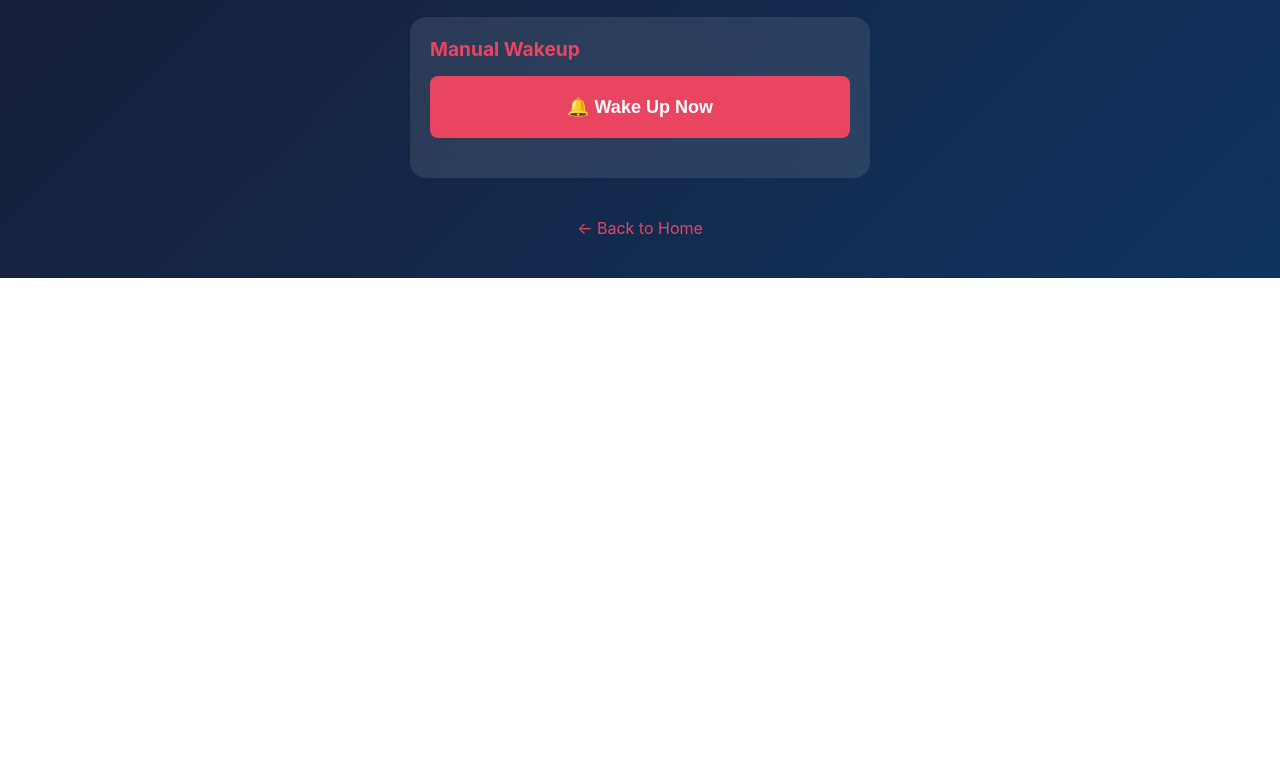
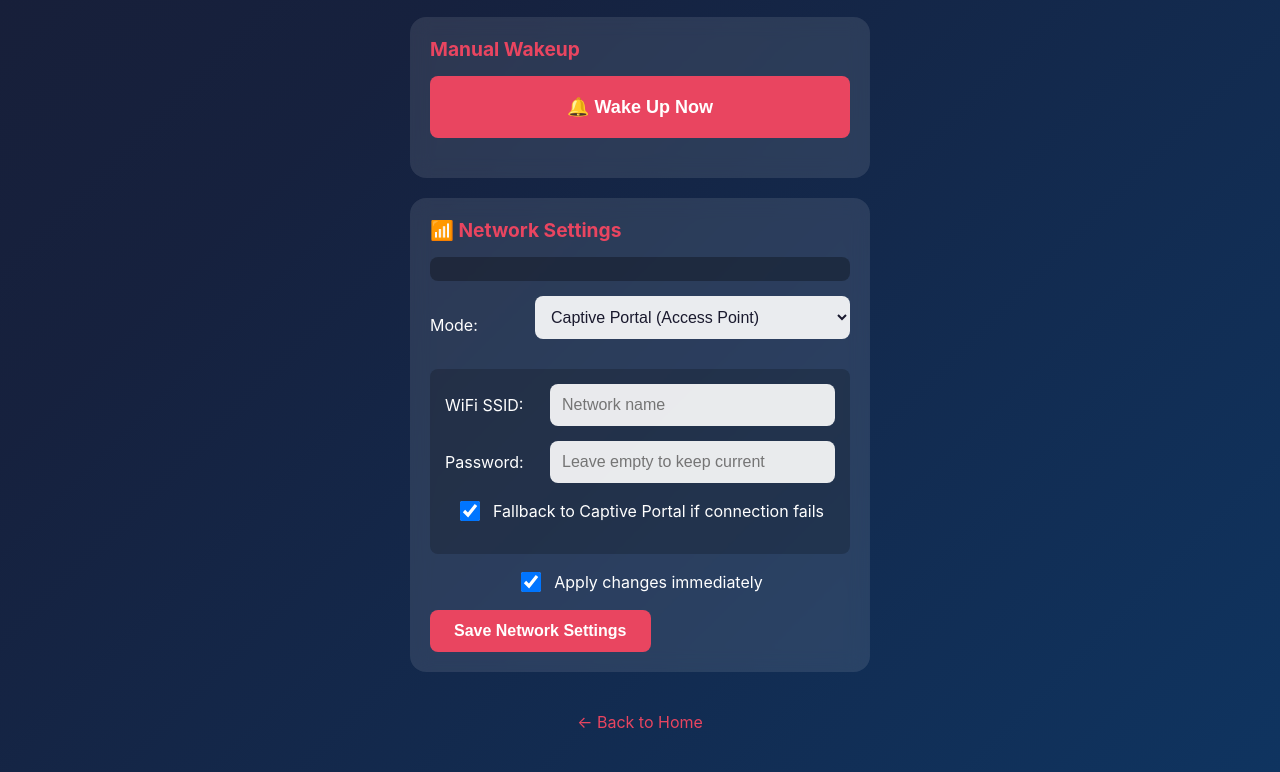
Before and after one commit to dreerr/the-dreaming-clock, a plain HTML site: page data/settings.html in a window 1280 px wide. Shown: the part 1147-1919 px from the top of the page. Before the commit the page ends 1425 px from the top, so only its background shows below. Drawn offline with Linux system fonts and the light colour scheme; no server answers.

Commit message:
Füge Netzwerk-Einstellungen hinzu: Implementiere UI und Backend-Logik für die Konfiguration von WiFi und Captive Portal

```diff
--- a/data/settings.html
+++ b/data/settings.html
@@ -90,6 +90,43 @@
         <span id="manual-status" class="status"></span>
       </section>
 
+      <!-- Network Settings -->
+      <section class="card">
+        <h2>📶 Network Settings</h2>
+        <div id="network-info" class="info-box"></div>
+        <div class="form-row">
+          <label>Mode:</label>
+          <select id="networkMode" class="select" onchange="toggleNetworkMode()">
+            <option value="0">Captive Portal (Access Point)</option>
+            <option value="1">WiFi Client (Connect to Network)</option>
+          </select>
+        </div>
+        <div id="clientConfig">
+          <div class="form-row">
+            <label>WiFi SSID:</label>
+            <input type="text" id="wifiSSID" placeholder="Network name" maxlength="32" />
+          </div>
+          <div class="form-row">
+            <label>Password:</label>
+            <input type="password" id="wifiPassword" placeholder="Leave empty to keep current" maxlength="64" />
+          </div>
+          <div class="form-row">
+            <label class="toggle">
+              <input type="checkbox" id="fallbackEnabled" checked />
+              <span>Fallback to Captive Portal if connection fails</span>
+            </label>
+          </div>
+        </div>
+        <div class="form-row">
+          <label class="toggle">
+            <input type="checkbox" id="applyNow" checked />
+            <span>Apply changes immediately</span>
+          </label>
+        </div>
+        <button class="btn" onclick="saveNetwork()">Save Network Settings</button>
+        <span id="network-status" class="status"></span>
+      </section>
+
       <a href="/" class="link">← Back to Home</a>
     </div>
 
@@ -99,6 +136,7 @@
         loadTime();
         loadActiveHours();
         loadWakeupInterval();
+        loadNetwork();
       });
 
       function showStatus(elementId, success, message) {
@@ -212,6 +250,58 @@
           .then(data => showStatus('manual-status', data.success, data.success ? '✓ Clock woken!' : '✗ Failed'))
           .catch(e => showStatus('manual-status', false, '✗ Error'));
       }
+
+      // Network functions
+      function loadNetwork() {
+        fetch('/api/network')
+          .then(r => r.json())
+          .then(data => {
+            if (data.success) {
+              document.getElementById('networkMode').value = data.mode;
+              document.getElementById('wifiSSID').value = data.ssid || '';
+              document.getElementById('fallbackEnabled').checked = data.fallback;
+              toggleNetworkMode();
+
+              // Show current status
+              const infoBox = document.getElementById('network-info');
+              const modeText = data.activeMode === 0 ? 'Captive Portal' : 'WiFi Client';
+              let statusText = `<strong>Current:</strong> ${modeText}`;
+              if (data.ip) statusText += ` | <strong>IP:</strong> ${data.ip}`;
+              if (data.activeMode === 1) {
+                statusText += data.connected ? ' | 🟢 Connected' : ' | 🔴 Disconnected';
+              }
+              infoBox.innerHTML = statusText;
+            }
+          })
+          .catch(e => console.error('Error loading network:', e));
+      }
+
+      function toggleNetworkMode() {
+        const mode = document.getElementById('networkMode').value;
+        const clientConfig = document.getElementById('clientConfig');
+        clientConfig.style.display = mode === '1' ? 'block' : 'none';
+      }
+
+      function saveNetwork() {
+        const params = new URLSearchParams();
+        params.append('mode', document.getElementById('networkMode').value);
+        params.append('ssid', document.getElementById('wifiSSID').value);
+        const password = document.getElementById('wifiPassword').value;
+        if (password) params.append('password', password);
+        params.append('fallback', document.getElementById('fallbackEnabled').checked);
+        params.append('apply', document.getElementById('applyNow').checked);
+
+        fetch('/api/network', { method: 'POST', body: params })
+          .then(r => r.json())
+          .then(data => {
+            showStatus('network-status', data.success, data.message || (data.success ? '✓ Saved' : '✗ Failed'));
+            if (data.success && document.getElementById('applyNow').checked) {
+              // Reload page after short delay to show new connection status
+              setTimeout(() => location.reload(), 3000);
+            }
+          })
+          .catch(e => showStatus('network-status', false, '✗ Error'));
+      }
     </script>
   </body>
 </html>
--- a/data/style.css
+++ b/data/style.css
@@ -221,3 +221,38 @@ input:focus {
 .button:hover {
   transform: scale(1.05);
 }
+
+/* Network settings */
+.info-box {
+  background: rgba(0, 0, 0, 0.3);
+  border-radius: 8px;
+  padding: 12px;
+  margin-bottom: 15px;
+  font-size: 14px;
+  text-align: center;
+}
+
+#clientConfig {
+  background: rgba(0, 0, 0, 0.2);
+  border-radius: 8px;
+  padding: 15px;
+  margin-bottom: 15px;
+}
+
+.form-row label {
+  min-width: 100px;
+  text-align: left;
+}
+
+input[type="text"],
+input[type="password"] {
+  flex: 1;
+  width: auto;
+  text-align: left;
+  padding: 12px;
+  border-radius: 8px;
+  border: none;
+  font-size: 16px;
+  background: rgba(255, 255, 255, 0.9);
+  color: #1a1a2e;
+}
```
Also changed, not shown: 3 other files.
